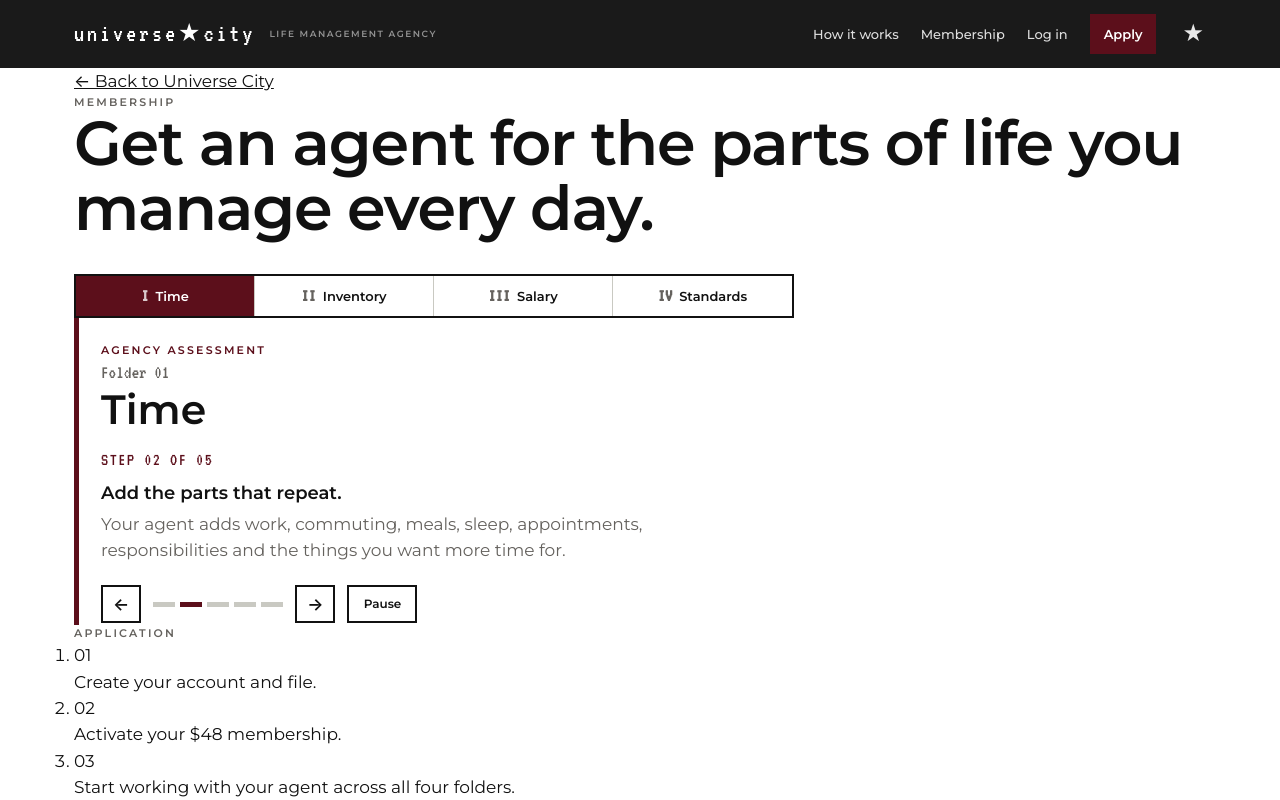
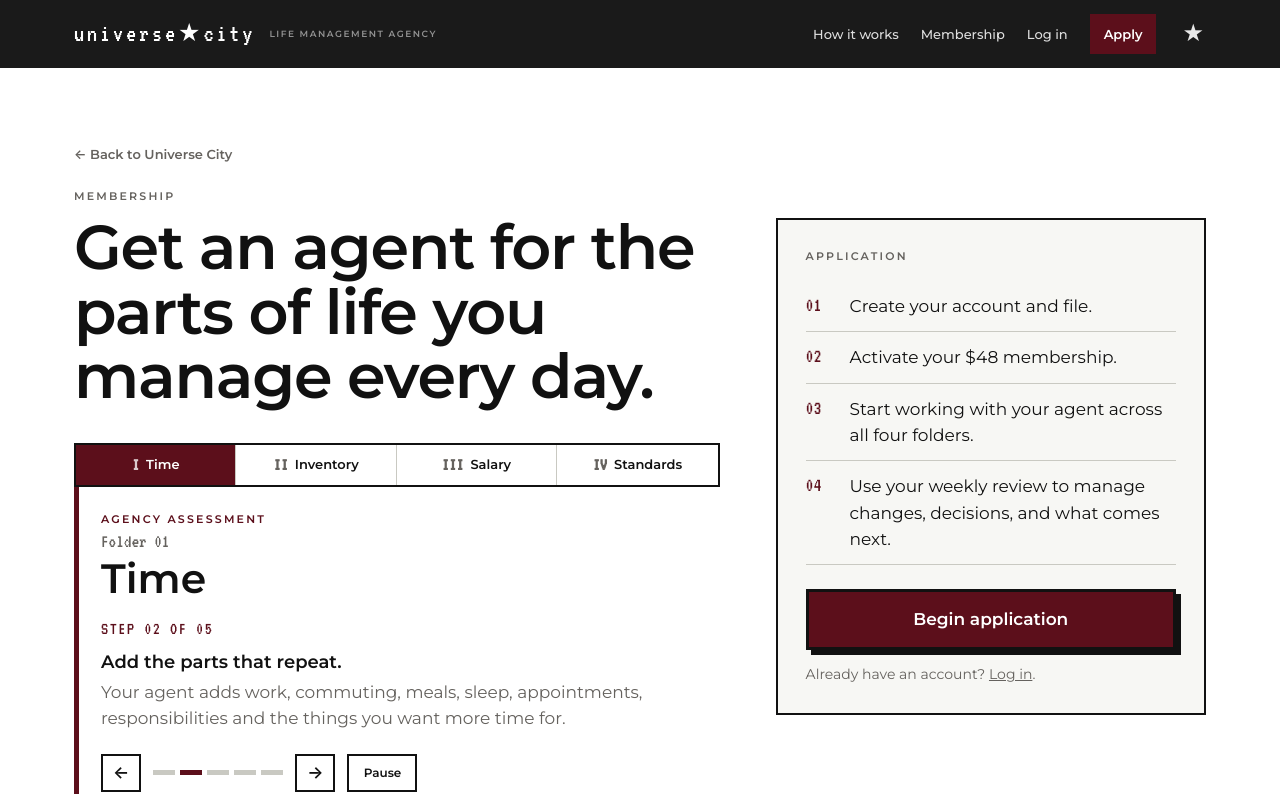
Before and after one commit to ucitysocial/Universe-City, a Next.js app: page /apply in a window 1280 px wide. Shown: the top 800 px of the page. Built offline with nearby package versions, Linux system fonts and the light colour scheme; no server answers.

Commit message:
app: rename join styles to application styles

```diff
--- a/app/globals.css
+++ b/app/globals.css
@@ -79,21 +79,21 @@ section.dark .rows li{border-color:var(--rule)}
 .membership-cta{align-self:flex-start;background:var(--I);color:#fff;text-decoration:none;font-weight:700;padding:12px 16px}
 .membership-cta:hover{text-decoration:underline;text-underline-offset:4px}
 
-/* ---------------- join ---------------- */
-.join-layout{display:grid;grid-template-columns:minmax(0,1.2fr) minmax(320px,.8fr);gap:56px;align-items:start;padding-top:72px;padding-bottom:88px}
-.join-back{display:inline-flex;align-items:center;gap:7px;margin-bottom:24px;color:var(--dim);font-size:13px;font-weight:600;text-decoration:none}
-.join-back:hover{color:var(--ink);text-decoration:underline;text-underline-offset:4px}
-.join-main h1{margin-top:10px;max-width:15ch}
-.join-systems{margin-top:36px;border-top:1px solid var(--rule)}
-.join-system{display:grid;grid-template-columns:42px 1fr;gap:14px;padding:18px 0;border-bottom:1px solid var(--rule)}
-.join-system .rn{font-family:'VT323',monospace;color:var(--dim);font-size:22px;line-height:1.2}
-.join-system p{margin-top:3px;color:var(--dim);font-size:15px}
-.join-card{background:var(--paper);border:2px solid var(--ink);padding:28px;position:sticky;top:92px}
-.join-steps{list-style:none;margin-top:16px}
-.join-steps li{display:grid;grid-template-columns:32px 1fr;gap:12px;padding:12px 0;border-bottom:1px solid var(--rule)}
-.join-steps li span{font-family:'VT323',monospace;color:var(--I);font-size:20px;line-height:1.2}
-.join-note{margin:22px 0 16px}
-.join-primary{width:100%;text-align:center;margin-top:24px}
+/* ---------------- application ---------------- */
+.application-layout{display:grid;grid-template-columns:minmax(0,1.2fr) minmax(320px,.8fr);gap:56px;align-items:start;padding-top:72px;padding-bottom:88px}
+.application-back{display:inline-flex;align-items:center;gap:7px;margin-bottom:24px;color:var(--dim);font-size:13px;font-weight:600;text-decoration:none}
+.application-back:hover{color:var(--ink);text-decoration:underline;text-underline-offset:4px}
+.application-main h1{margin-top:10px;max-width:15ch}
+.application-systems{margin-top:36px;border-top:1px solid var(--rule)}
+.application-system{display:grid;grid-template-columns:42px 1fr;gap:14px;padding:18px 0;border-bottom:1px solid var(--rule)}
+.application-system .rn{font-family:'VT323',monospace;color:var(--dim);font-size:22px;line-height:1.2}
+.application-system p{margin-top:3px;color:var(--dim);font-size:15px}
+.application-card{background:var(--paper);border:2px solid var(--ink);padding:28px;position:sticky;top:92px}
+.application-steps{list-style:none;margin-top:16px}
+.application-steps li{display:grid;grid-template-columns:32px 1fr;gap:12px;padding:12px 0;border-bottom:1px solid var(--rule)}
+.application-steps li span{font-family:'VT323',monospace;color:var(--I);font-size:20px;line-height:1.2}
+.application-note{margin:22px 0 16px}
+.application-primary{width:100%;text-align:center;margin-top:24px}
 
 /* application folder carousel */
 .application-folders{
@@ -316,8 +316,8 @@ h3{font-size:19px;font-weight:600}
   .agent-copy{padding:30px 24px}
   .membership-layout{grid-template-columns:1fr;gap:28px}
   .membership-price-card{min-height:200px}
-  .join-layout{grid-template-columns:1fr;gap:32px;padding-top:48px;padding-bottom:64px}
-  .join-card{position:static}
+  .application-layout{grid-template-columns:1fr;gap:32px;padding-top:48px;padding-bottom:64px}
+  .application-card{position:static}
   .application-folder-tabs{grid-template-columns:repeat(2,minmax(0,1fr))}
   .application-folder-tabs button:nth-child(2){border-right:0}
   .application-folder-tabs button:nth-child(-n+2){border-bottom:1px solid var(--rule)}
```
